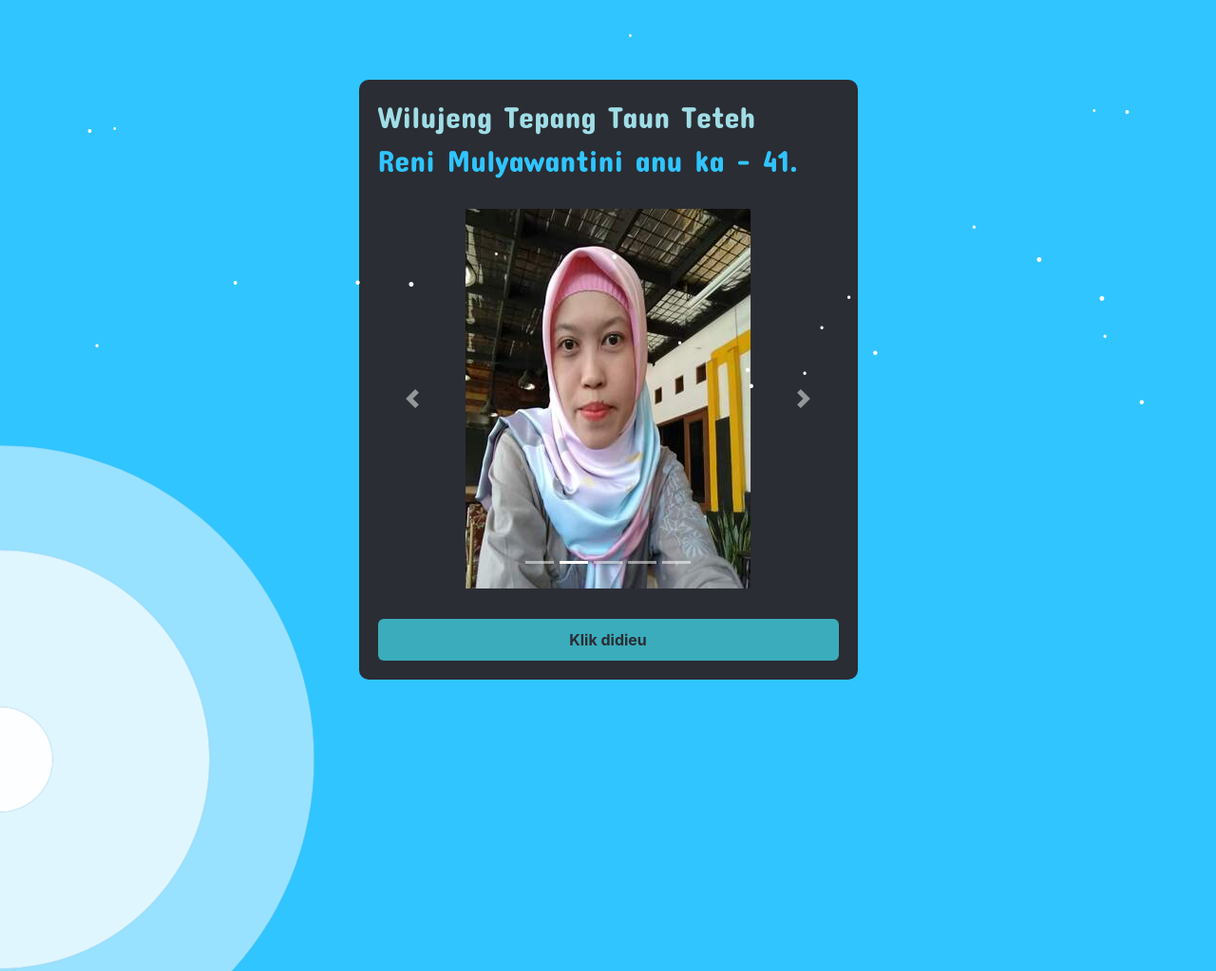
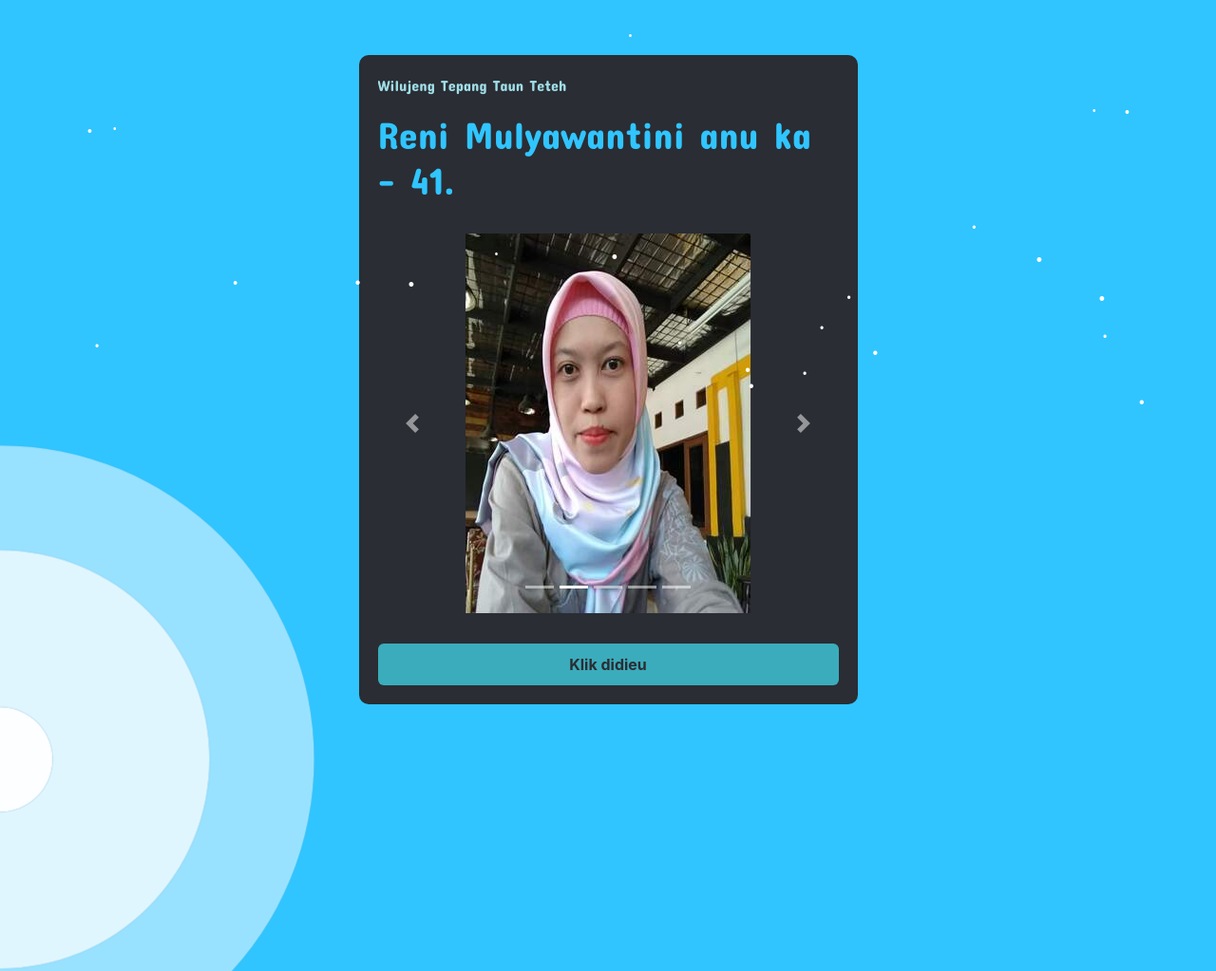
Before and after one commit to Izalcell/hbdtehreni, a plain HTML site: page index.html in a window 1280 px wide. Shown: the top 1023 px of the page at 95% size. Drawn offline with nearby package versions, Linux system fonts and the light colour scheme.

Commit message:
Update index.html

```diff
--- a/index.html
+++ b/index.html
@@ -35,8 +35,8 @@
         <div class="container col-md-6 py-8 animate-bottom">
             <div class="card">
                 <div class="card-body">
-                    <h2 class="judul">Wilujeng Tepang Taun Teteh</h2>
-                    <h2 class="subjudul">Reni Mulyawantini anu ka - 41.</h2>
+                    <p class="judul">Wilujeng Tepang Taun Teteh</p>
+                    <h1 class="subjudul">Reni Mulyawantini anu ka - 41.</h1>
                     <hr>
 
                     <center>
```
